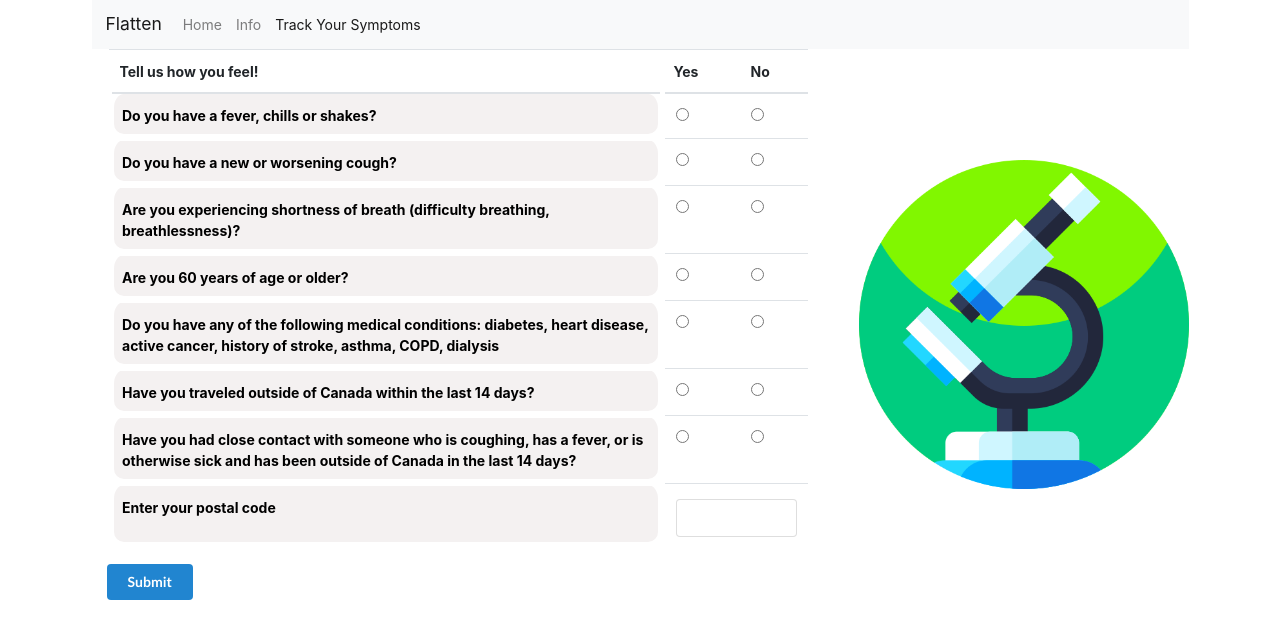
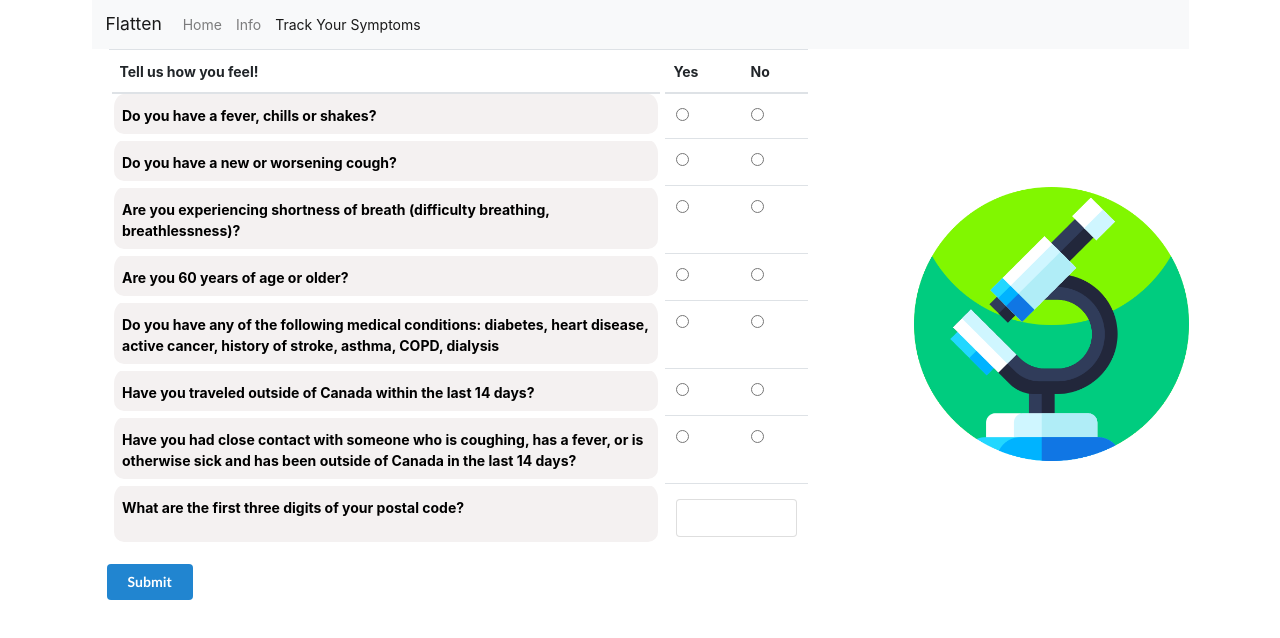
Before and after one commit to yifeiz/covid-19-frontend, a React (Create React App) app: page /track-your-symptoms in a window 1280 px wide. Shown: the top 638 px of the page. Built offline with nearby package versions, Linux system fonts and the light colour scheme.

Commit message:
setup for getting api response back

```diff
--- a/src/components/Form/SymptomForm.css
+++ b/src/components/Form/SymptomForm.css
@@ -16,7 +16,7 @@ img {
   left: 0;
   right: 0;
   margin: auto;
-  padding-left: 10%;
+  padding-left: 25%;
 }
 
 .frame {
--- a/src/components/Form/SymptomForm.js
+++ b/src/components/Form/SymptomForm.js
@@ -78,7 +78,9 @@ class SymptomForm extends React.Component {
                 <tbody>
                   {this.renderQuestions(questions)}
                   <tr key="postal-code">
-                    <th className="question">Enter your postal code</th>
+                    <th className="question">
+                      What are the first three digits of your postal code?
+                    </th>
                     <td colSpan="2">
                       <Field name="postalCode" component={this.renderInput} />
                     </td>
--- a/src/reducers/index.js
+++ b/src/reducers/index.js
@@ -3,5 +3,5 @@ import { reducer as formReducer } from "redux-form";
 import submitReducer from "./submitReducer";
 export default combineReducers({
   form: formReducer,
-  submit: submitReducer
+  response: submitReducer
 });
--- a/src/reducers/submitReducer.js
+++ b/src/reducers/submitReducer.js
@@ -1,7 +1,7 @@
 export default (state = {}, action) => {
   switch (action.type) {
     case "SUBMIT_FORM":
-      return { ...state };
+      return { ...state, response: action.payload };
     default:
       return state;
   }
```
Also changed, not shown: src/components/Form/SymptomPage.js (added, +28 -0 lines).
